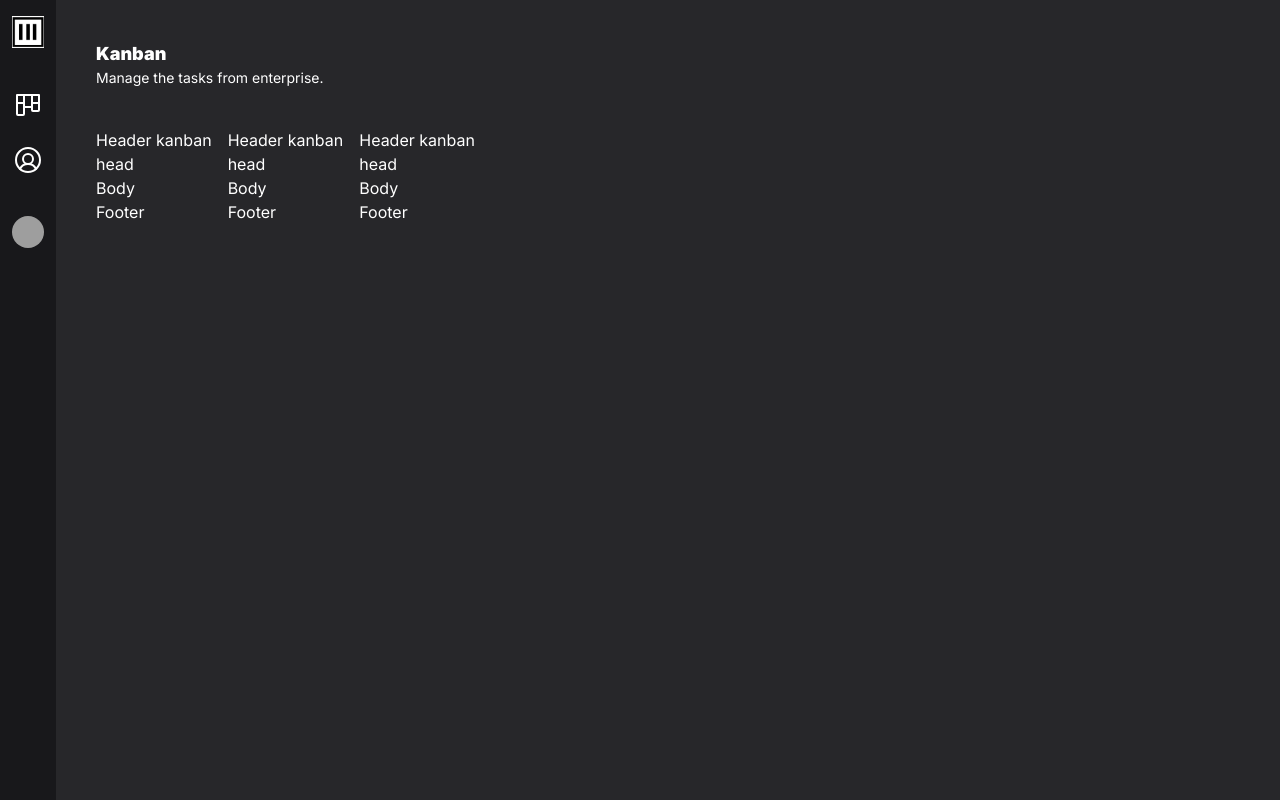
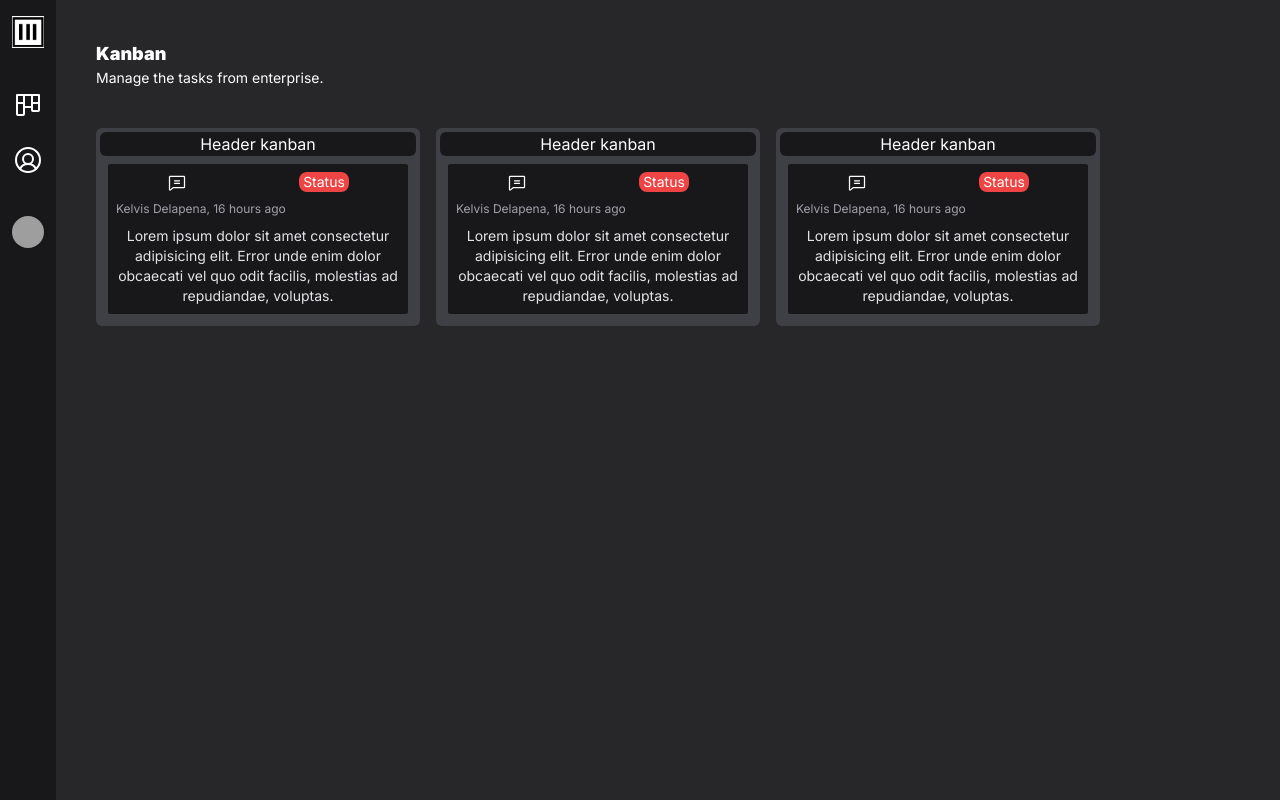
Before and after one commit to Kelvis-fernando/kanban-app, a React (Vite) app: page / in a window 1280 px wide. Built offline with nearby package versions, Linux system fonts and the light colour scheme; grey boxes are pictures that could not be loaded.

Commit message:
styles grid colums for kanban am component card

```diff
--- a/src/components/kanban/Card.tsx
+++ b/src/components/kanban/Card.tsx
@@ -1,9 +1,19 @@
+import { ChatText } from "phosphor-react";
+
 const Card = () => {
   return (
-    <div>
-      <header>head</header>
-      <div>Body</div>
-      <footer>Footer</footer>
+    <div className="p-2 max-w-[300px] flex flex-col items-center bg-zinc-900 my-2 mx-2 rounded-sm transparent">
+      <header className=" flex space-x-28">
+        <ChatText size={20} />
+        <span className="text-sm px-1 rounded-lg backdrop-blur-3xl bg-red-500">Status</span>
+      </header>
+      <div className="flex flex-col items-start">
+        <h5 className="text-[12px] text-zinc-400 py-2">Kelvis Delapena, 16 hours ago</h5>
+        <p className="text-sm text-center text-zinc-200">
+          Lorem ipsum dolor sit amet consectetur adipisicing elit. Error unde enim dolor obcaecati
+          vel quo odit facilis, molestias ad repudiandae, voluptas.
+        </p>
+      </div>
     </div>
   );
 };
--- a/src/pages/Kanban.tsx
+++ b/src/pages/Kanban.tsx
@@ -5,23 +5,17 @@ const Kanban = () => {
     <div className="m-10">
       <HeaderPage title={"Kanban"} subtitle={"Manage the tasks from enterprise."} />
       <div className="grid grid-cols-3 grid-flow-col gap-4">
-        <div>
-          <div>Header kanban</div>
-          <div>
-            <Card />
-          </div>
+        <div className="bg-zinc-700 p-1 rounded-md">
+          <div className="bg-zinc-900 px-2 rounded-md w-full text-center">Header kanban</div>
+          <Card />
         </div>
-        <div>
-          <div>Header kanban</div>
-          <div>
-            <Card />
-          </div>
+        <div className="bg-zinc-700 p-1 rounded-md">
+          <div className="bg-zinc-900 px-2 rounded-md w-full text-center">Header kanban</div>
+          <Card />
         </div>
-        <div>
-          <div>Header kanban</div>
-          <div>
-            <Card />
-          </div>
+        <div className="bg-zinc-700 p-1 rounded-md">
+          <div className="bg-zinc-900 px-2 rounded-md w-full text-center">Header kanban</div>
+          <Card />
         </div>
       </div>
     </div>
```
